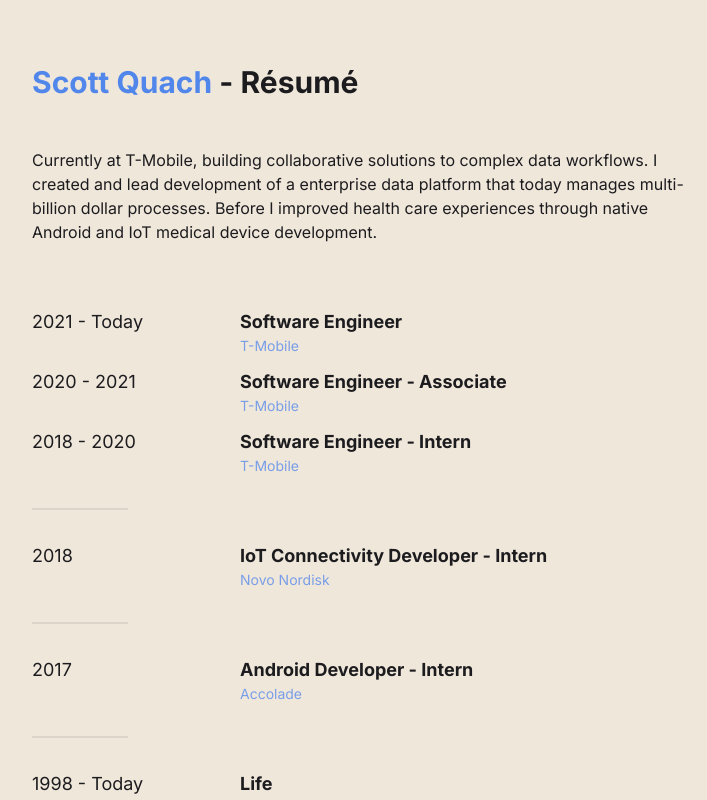
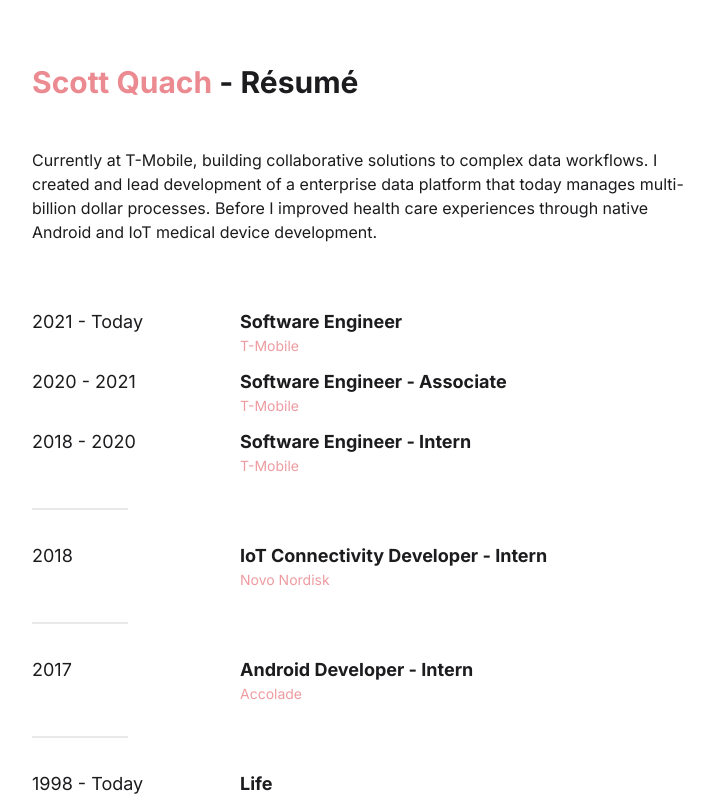
Before and after one commit to scottquach/Portfolio-2022, a React (Create React App) app: page /resume in a window 1280 px wide. Shown: the top 800 px of the page, without its empty margins (272-979 px from the left). Built offline with nearby package versions, Linux system fonts and the light colour scheme.

Commit message:
Cleaned up color palettes

```diff
--- a/src/App.css
+++ b/src/App.css
@@ -3,7 +3,7 @@
     flex-direction: column;
     width: 100vw;
     min-height: 100vh;
-    background-color: #F0E7DB;
+    background-color: #ffffff;
     color: #1c1c1f;
     text-align: center;
 }
--- a/src/components/Resume.js
+++ b/src/components/Resume.js
@@ -17,22 +17,22 @@ export default function Resume() {
                 experiences through native Android and IoT medical device development.
             </div>
 
-            <div className="flex flex-col mt-16">
+            <div className="flex flex-col mt-16 mb-16">
                 <div className="experience-grid">
                     <div className="text-lg">2021 - Today</div>
                     <div className="text-left">
                         <div className="font-semibold text-lg">Software Engineer</div>
-                        <div className="text-primary text-sm opacity-75 dark:text-primary-light">T-Mobile</div>
+                        <div className="text-primary text-sm opacity-85 dark:text-primary-light">T-Mobile</div>
                     </div>
                     <div className="text-lg">2020 - 2021</div>
                     <div className="text-left">
                         <div className="font-semibold text-lg">Software Engineer - Associate</div>
-                        <div className="text-primary text-sm opacity-75 dark:text-primary-light">T-Mobile</div>
+                        <div className="text-primary text-sm opacity-85 dark:text-primary-light">T-Mobile</div>
                     </div>
                     <div className="text-lg">2018 - 2020</div>
                     <div className="text-left">
                         <div className="font-semibold text-lg">Software Engineer - Intern</div>
-                        <div className="text-primary text-sm opacity-75 dark:text-primary-light">T-Mobile</div>
+                        <div className="text-primary text-sm opacity-85 dark:text-primary-light">T-Mobile</div>
                     </div>
                 </div>
 
@@ -42,7 +42,7 @@ export default function Resume() {
                     <div className="text-lg">2018</div>
                     <div className="text-left">
                         <div className="font-semibold text-lg">IoT Connectivity Developer - Intern</div>
-                        <div className="text-primary text-sm opacity-75 dark:text-primary-light">Novo Nordisk</div>
+                        <div className="text-primary text-sm opacity-85 dark:text-primary-light">Novo Nordisk</div>
                     </div>
                 </div>
 
@@ -52,7 +52,7 @@ export default function Resume() {
                     <div className="text-lg">2017</div>
                     <div className="text-left">
                         <div className="font-semibold text-lg">Android Developer - Intern</div>
-                        <div className="text-primary text-sm opacity-75 dark:text-primary-light">Accolade</div>
+                        <div className="text-primary text-sm opacity-85 dark:text-primary-light">Accolade</div>
                     </div>
                 </div>
 
@@ -62,7 +62,7 @@ export default function Resume() {
                     <div className="text-lg">1998 - Today</div>
                     <div className="text-left">
                         <div className="font-semibold text-lg">Life</div>
-                        <div className="text-primary text-sm opacity-75 dark:text-primary-light">Seattle</div>
+                        <div className="text-primary text-sm opacity-85 dark:text-primary-light">Seattle</div>
                     </div>
                 </div>
             </div>
--- a/src/index.css
+++ b/src/index.css
@@ -18,9 +18,9 @@ code {
 }
 
 :root {
-    --color-primary: #5186EB;
-    --color-secondary: rgb(81, 134, 235, 0.2);
+    --color-primary: #eb8a90;
+    --color-secondary: rgb(235, 128, 144, 0.25);
 
     --color-primary-light: #a7d4ff;
-    --color-secondary-light: rgb(181, 234, 255, 0.2);
+    --color-secondary-light: rgb(181, 234, 255, 0.25);
 }
```
